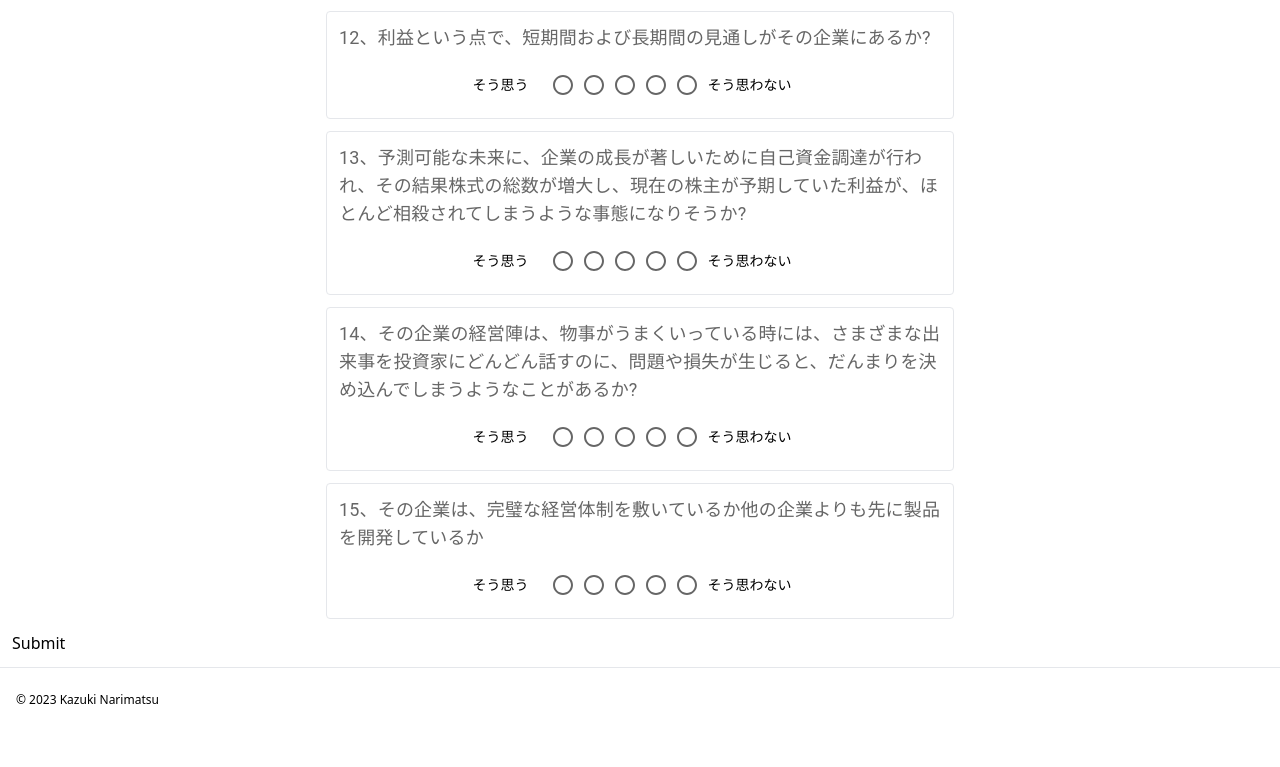
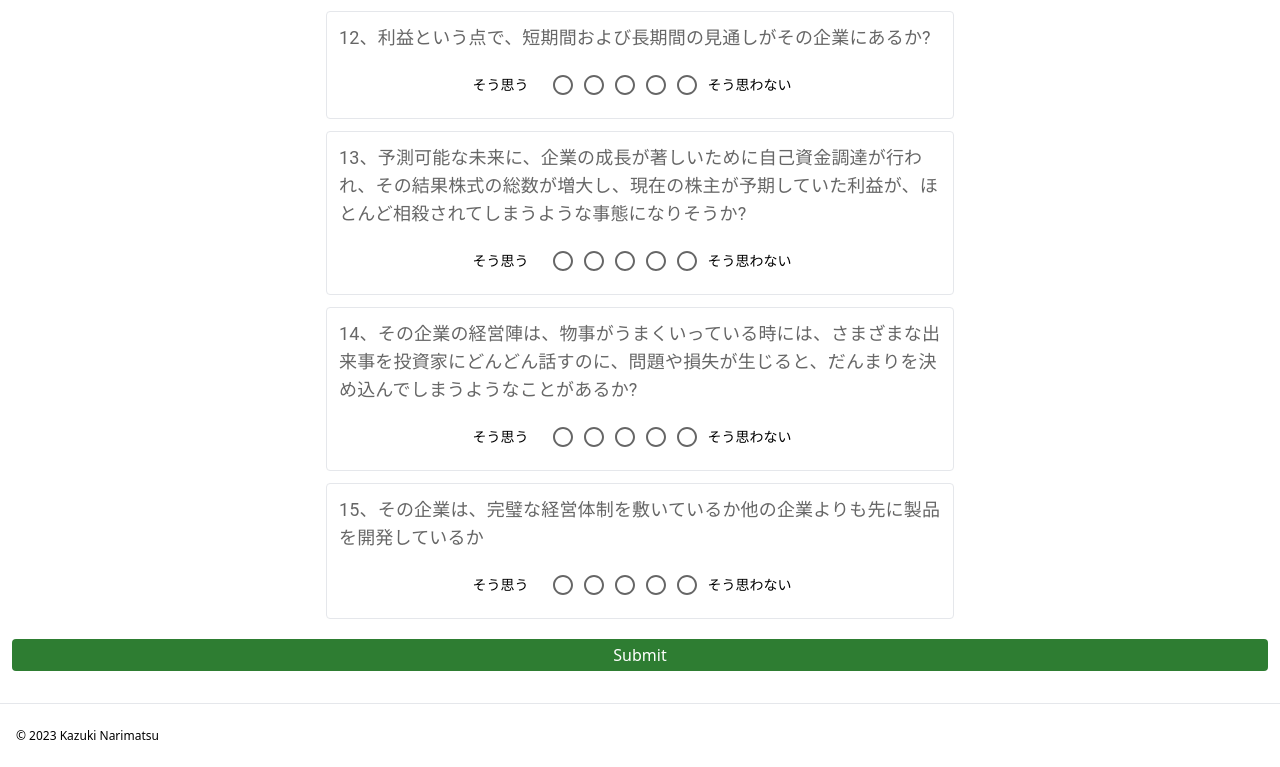
Before and after one commit to knarimatsu/kabukeisan_fe, a Next.js app: page /check-stock in a window 1280 px wide. Shown: the part 1509-2276 px from the top of the page. Before the commit the page ends 2240 px from the top, so only its background shows below. Built offline with nearby package versions, Linux system fonts and the light colour scheme; no server answers.

Commit message:
fix: 送信ボタンのデザイン

```diff
--- a/src/pages/check-stock/index.tsx
+++ b/src/pages/check-stock/index.tsx
@@ -30,7 +30,10 @@ const CheckStock = () => {
                         />
                     </div>
                 ))}
-                <input type="submit" />
+                <input
+                    type="submit"
+                    className="block bg-[#2e7d32] hover:bg-[#1b5e20] text-white py-1 px-3 rounded w-full w-16 mx-auto my-5"
+                />
             </form>
             <Footer />
         </>
```
